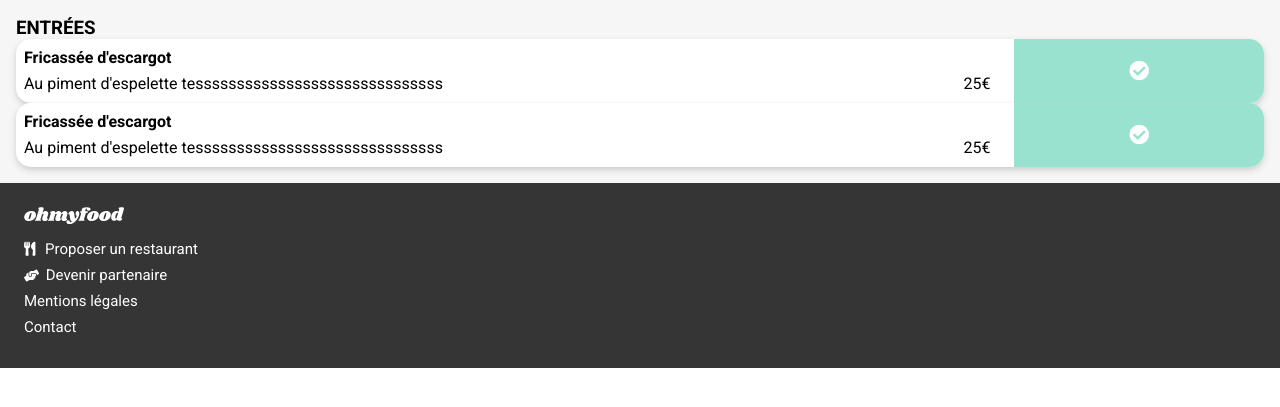
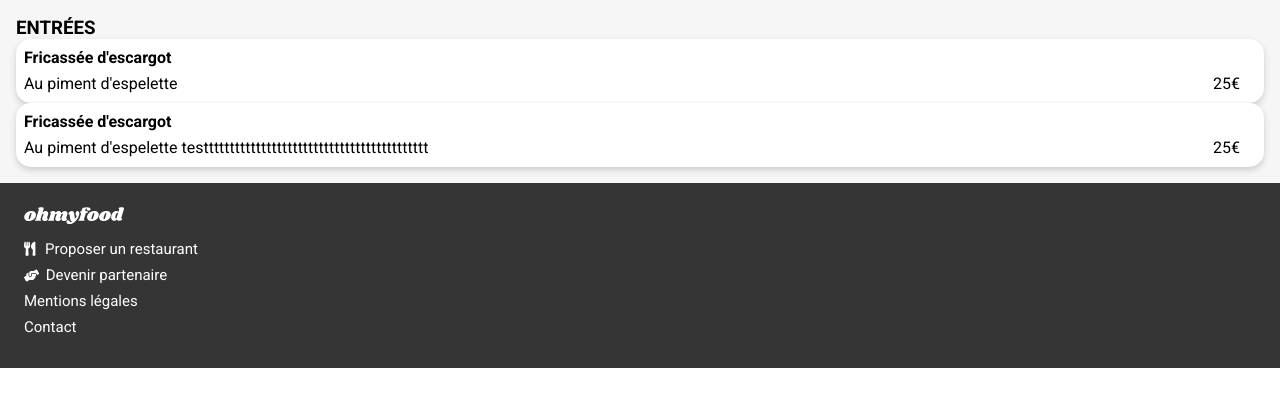
Before and after one commit to SedaII/IliasIdrissiMessnaoui_3_10082021, a website: page public/palette.html in a window 1280 px wide. Shown: the part 371-778 px from the top of the page. Drawn offline with Linux system fonts and the light colour scheme; a web font is replaced by a local one.

Commit message:
fix menu item animation

```diff
--- a/public/palette.html
+++ b/public/palette.html
@@ -35,7 +35,7 @@
           <div class="Menu__item-content column">
             <h4 class="Menu__title">Fricassée d'escargot</h4>
             <div class="Menu__content-details row">
-              <div class="Menu__description">Au piment d'espelette tessssssssssssssssssssssssssssss</div>
+              <div class="Menu__description">Au piment d'espelette</div>
               <div class="Menu__price">25€</div>
             </div>
           </div>
@@ -48,7 +48,7 @@
           <div class="Menu__item-content column">
             <h4 class="Menu__title">Fricassée d'escargot</h4>
             <div class="Menu__content-details row">
-              <div class="Menu__description">Au piment d'espelette tessssssssssssssssssssssssssssss</div>
+              <div class="Menu__description">Au piment d'espelette testtttttttttttttttttttttttttttttttttttttttttt</div>
               <div class="Menu__price">25€</div>
             </div>
           </div>
--- a/src/scss/style.scss
+++ b/src/scss/style.scss
@@ -381,12 +381,30 @@ a {
     overflow: hidden;
   }
 
+  &__item:hover {
+    .Menu__check {
+      width: 20%;
+      transition: width .3s ease-in;
+    }
+
+    .Menu__item-content {
+      width: 80%;
+      transition: width .3s ease-in;
+    }
+
+    .fa-check-circle {
+      transform: rotate(360deg);
+      transition: transform .4s ease-in;
+    }
+  }
+
   &__item-content {
-    width: 80%;
+    width: 100%;
     height: 100%;
     justify-content: space-between;
     box-sizing: border-box;
     padding: 0.6rem 1.5rem 0.6rem 0.5rem;
+    transition: width .3s ease-in;
   }
 
   &__title {
@@ -406,13 +424,14 @@ a {
   }
 
   &__check {
-    width: 20%;
+    width: 0%;
     height: 100%;
     display: flex;
     background-color: $color-ternary;
     color: white;
     align-items: center;
     justify-content: center;
-    font-size: 20px;
+    font-size: 22px;
+    transition: width .3s ease-in;
   }
 }
```
Also changed, not shown: public/assets/css/style.css, 1 other file.
